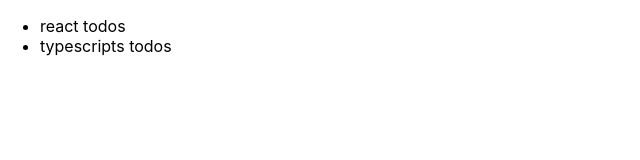
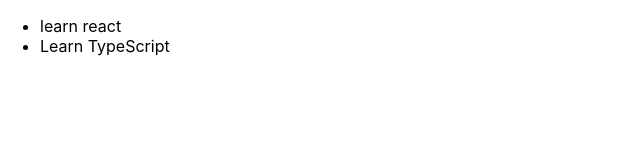
Before and after one commit to mn-48/React-TypeScript-Basic, a React (Create React App) app: page / in a window 1280 px wide. Shown: the top 160 px of the page, without its empty margins (0-640 px from the left). Built offline with nearby package versions, Linux system fonts and the light colour scheme.

Commit message:
type script basic

```diff
--- a/src/App.tsx
+++ b/src/App.tsx
@@ -3,7 +3,7 @@
 function App() {
   return (
     <div >
-      <Todos />
+      <Todos items={["learn react", "Learn TypeScript"]} />
     </div>
   );
 }
--- a/src/components/Todos.tsx
+++ b/src/components/Todos.tsx
@@ -1,13 +1,13 @@
-import React from 'react';
+import React from "react";
 
-const Todos = () => {
-    return (
-        <ul>
-            <li>react todos</li>
-            <li>typescripts todos</li>
-
-        </ul>
-    );
+const Todos: React.FC<{ items: string[] }> = (props) => {
+  return (
+    <ul>
+      {props.items.map((item) => (
+        <li key={item}>{item}</li>
+      ))}
+    </ul>
+  );
 };
 
 export default Todos;
```
